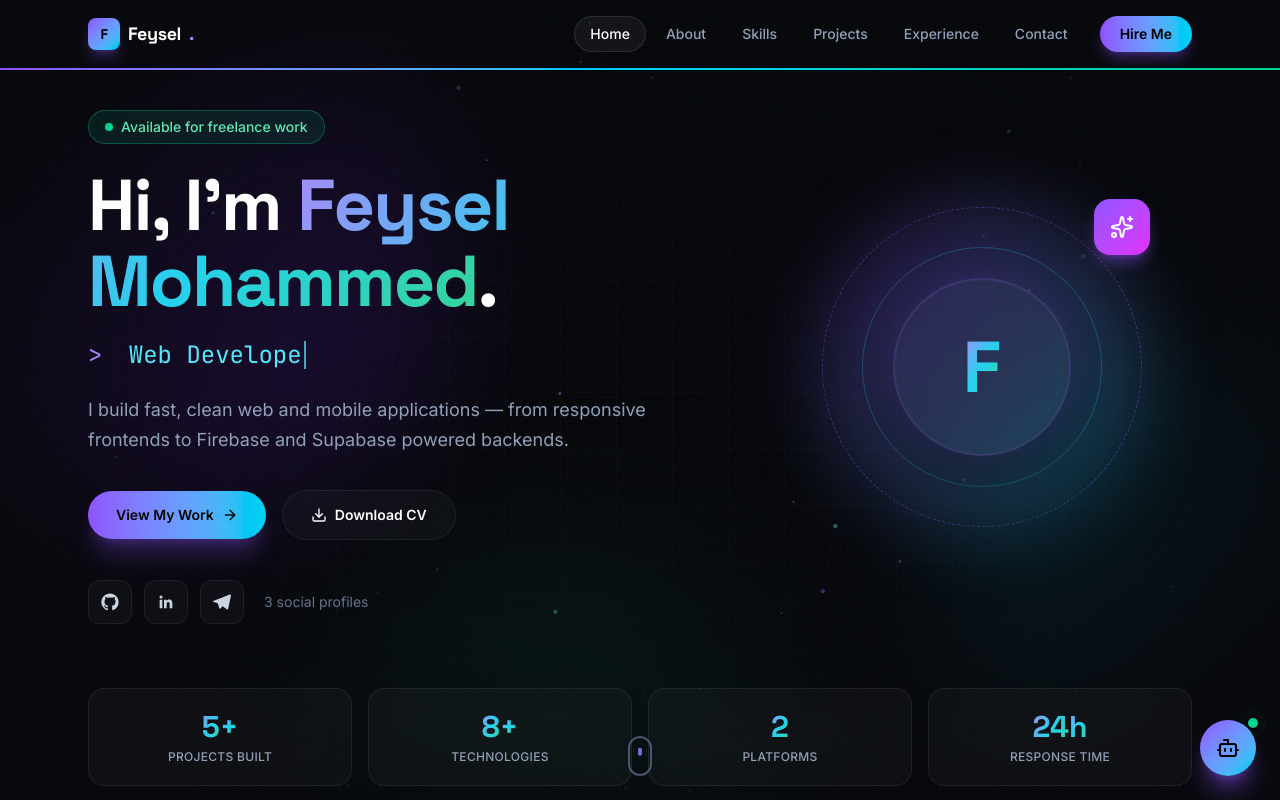
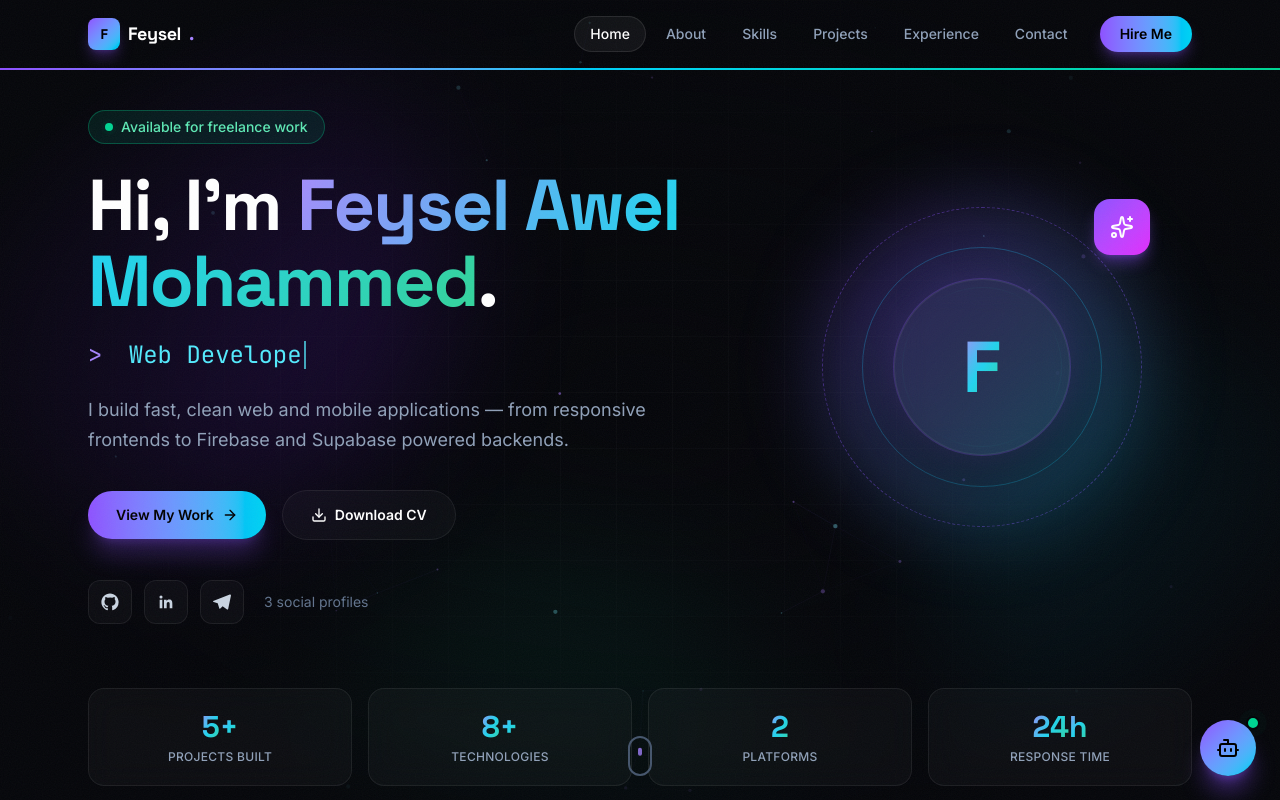
Before and after one commit to feyysel/Portifolio, a React (Vite) app: page / in a window 1280 px wide. Shown: the top 800 px of the page. Built offline with nearby package versions, Linux system fonts and the light colour scheme.

Commit message:
Update profile name from 'Feysel Mohammed' to 'Feysel Awel Mohammed'

```diff
--- a/src/data/profile.js
+++ b/src/data/profile.js
@@ -1,5 +1,5 @@
 export const profile = {
-  name: "Feysel Mohammed",
+  name: "Feysel Awel Mohammed",
   firstName: "Feysel",
   role: "Software Developer",
   tagline: "I build fast, clean web and mobile applications — from responsive frontends to Firebase and Supabase powered backends.",
```
